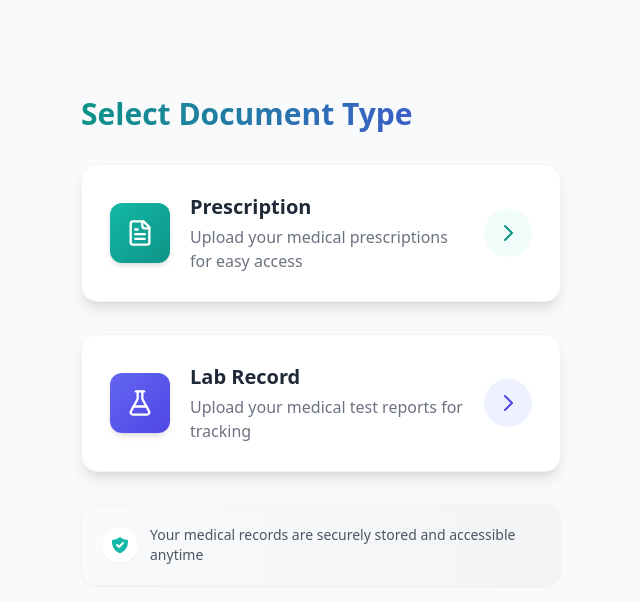
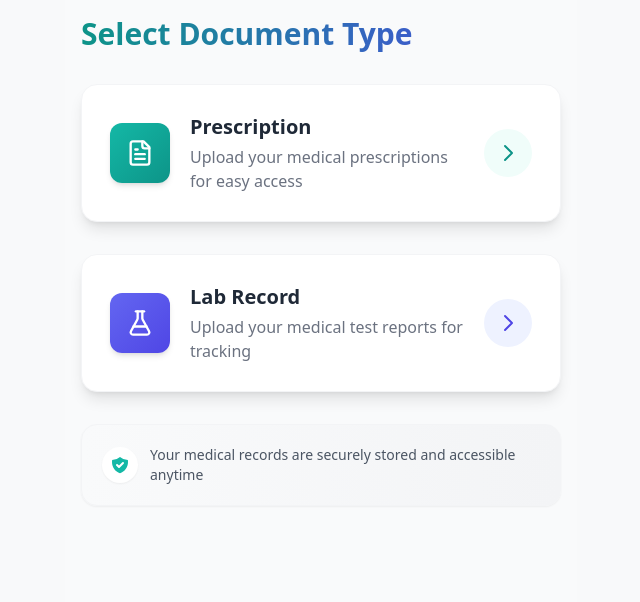
Before and after one commit to sakshikaleves/health_AI, a Next.js app: page /scanner in a window 1280 px wide. Shown: the top 602 px of the page, without its empty margins (319-959 px from the left). Built offline with nearby package versions, Linux system fonts and the light colour scheme.

Commit message:
fix: remove unnecessary padding from Scanner component layout

```diff
--- a/src/app/scanner/page.js
+++ b/src/app/scanner/page.js
@@ -319,7 +319,7 @@ export default function Scanner() {
   );
 
   return (
-    <div className="max-w-lg mx-auto p-4 min-h-screen pt-24 flex flex-col bg-gray-50">
+    <div className="max-w-lg mx-auto p-4 min-h-screen  flex flex-col bg-gray-50">
       {!recordType && renderInitialSelection()}
       {recordType && !showCamera && !isAnalyzing && renderUploadMethodSelection()}
 
```
